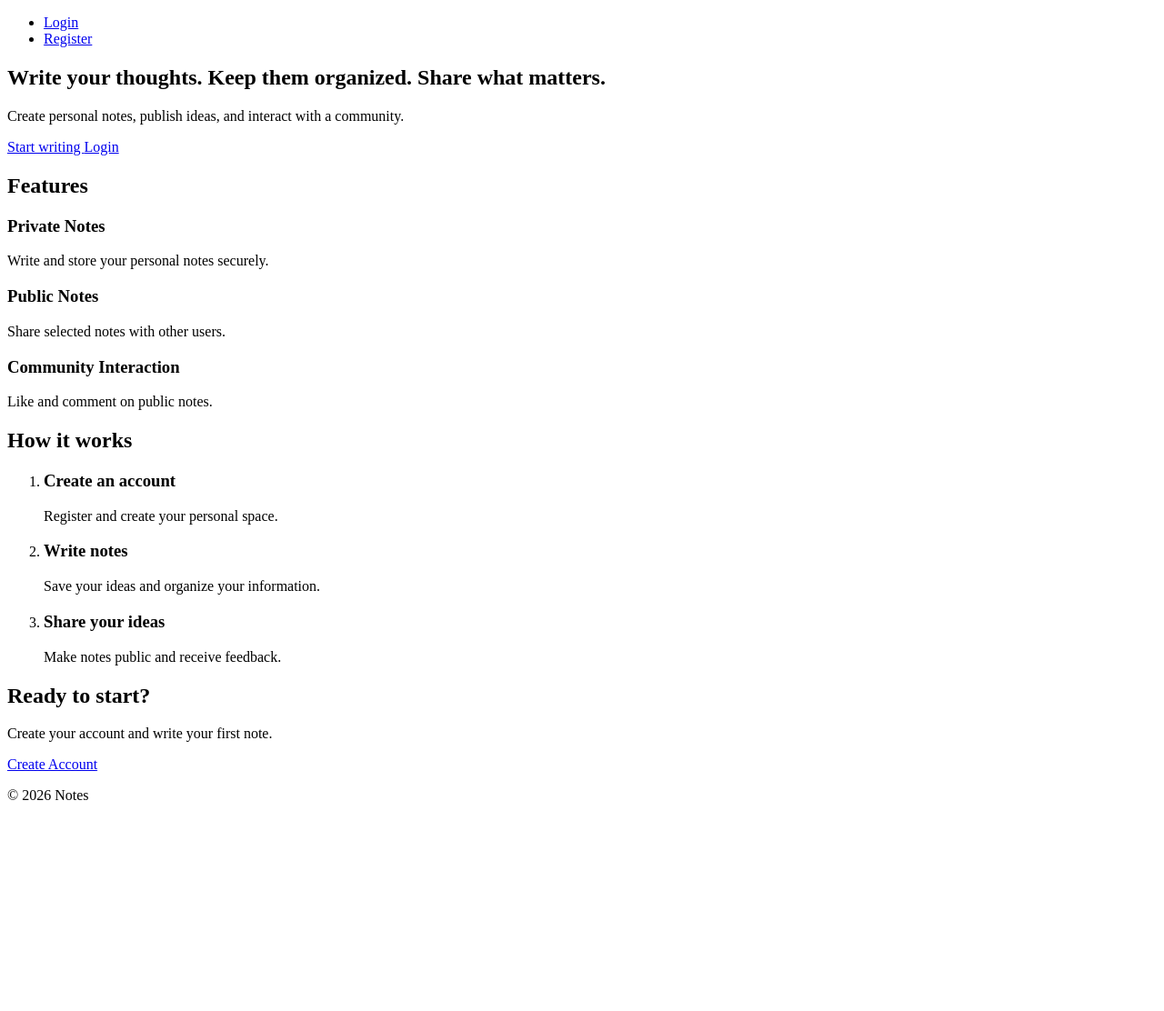
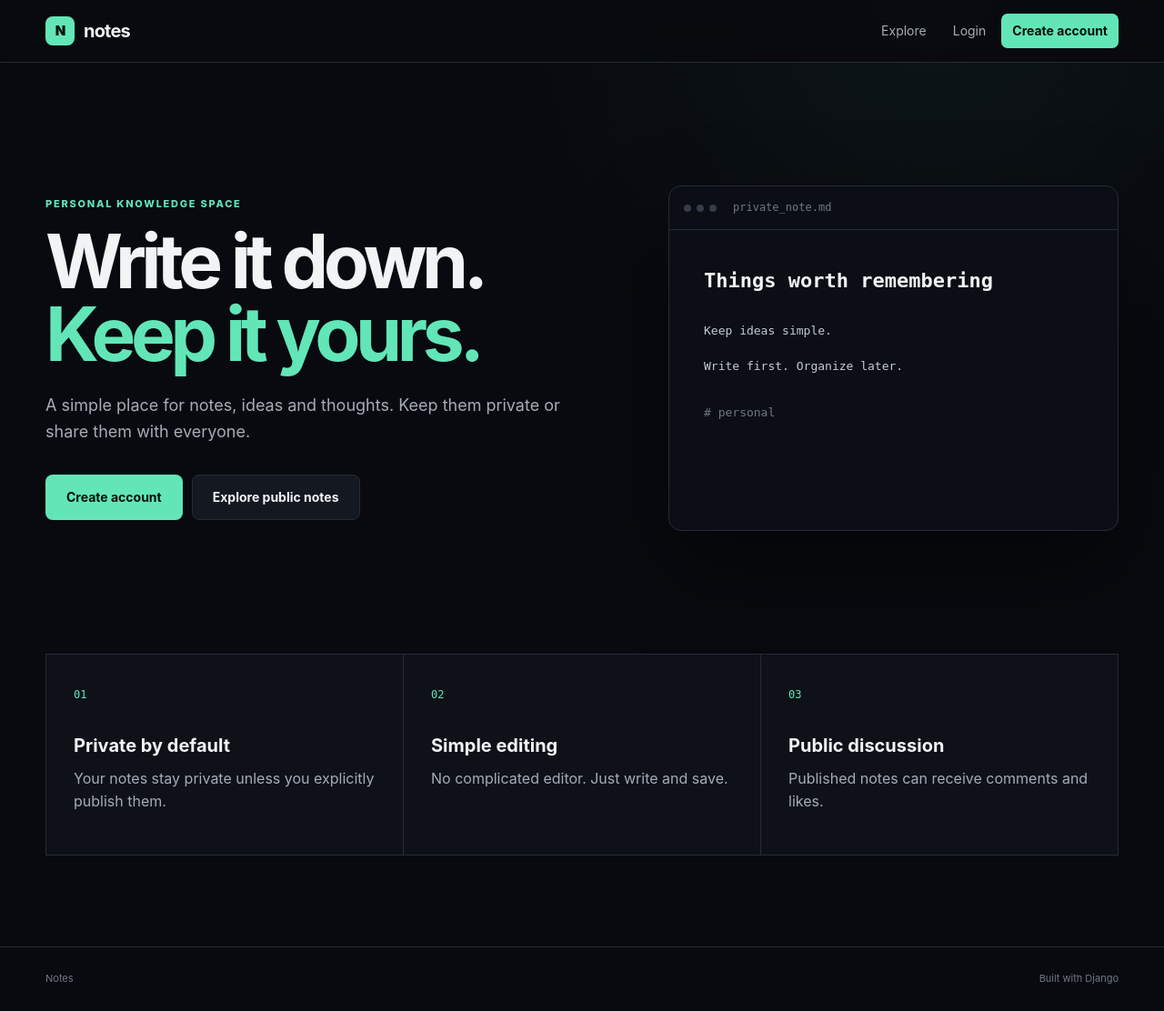
Before and after one commit to echo-dv/Note-app, a Django app: page / in a window 1280 px wide. Shown: the whole page at 91% size. Before the commit the page ends 880 px from the top, so only its background shows below. Run offline with Django 5.2, Linux system fonts and the light colour scheme.

Commit message:
feat(landing): redesign landing page

```diff
--- a/landing/templates/landing/landing_page.html
+++ b/landing/templates/landing/landing_page.html
@@ -1,129 +1,34 @@
-{% load static %}
-
-<!DOCTYPE html>
-<html lang="en">
-
-<head>
-    <meta charset="UTF-8">
-    <meta name="viewport" content="width=device-width, initial-scale=1.0">
-
-    <title>Notes - Write and Share Ideas</title>
-
-    <meta name="description" content="Create private notes, share ideas and interact with others.">
-</head>
-
-<body>
-    <header>
-        <nav>
-            <ul>
-                <li>
-                    <a href="{% url 'accounts:login' %}">
-                        Login
-                    </a>
-                </li>
-                <li>
-                    <a href="{% url 'accounts:register' %}">
-                        Register
-                    </a>
-                </li>
-            </ul>
-        </nav>
-    </header>
-    <main>
-        <section>
-            <h1>
-                Write your thoughts.
-                Keep them organized.
-                Share what matters.
-            </h1>
-            <p>
-                Create personal notes, publish ideas,
-                and interact with a community.
-            </p>
-            <a href="{% url 'accounts:register' %}">
-                Start writing
-            </a>
-            <a href="{% url 'accounts:login' %}">
-                Login
-            </a>
-        </section>
-        <section>
-            <h2>
-                Features
-            </h2>
-            <article>
-                <h3>
-                    Private Notes
-                </h3>
-                <p>
-                    Write and store your personal notes securely.
-                </p>
-            </article>
-            <article>
-                <h3>
-                    Public Notes
-                </h3>
-                <p>
-                    Share selected notes with other users.
-                </p>
-            </article>
-            <article>
-                <h3>
-                    Community Interaction
-                </h3>
-                <p>
-                    Like and comment on public notes.
-                </p>
-            </article>
-        </section>
-        <section>
-            <h2>
-                How it works
-            </h2>
-            <ol>
-                <li>
-                    <h3>
-                        Create an account
-                    </h3>
-                    <p>
-                        Register and create your personal space.
-                    </p>
-                </li>
-                <li>
-                    <h3>
-                        Write notes
-                    </h3>
-                    <p>
-                        Save your ideas and organize your information.
-                    </p>
-                </li>
-                <li>
-                    <h3>
-                        Share your ideas
-                    </h3>
-                    <p>
-                        Make notes public and receive feedback.
-                    </p>
-                </li>
-            </ol>
-        </section>
-        <section>
-            <h2>
-                Ready to start?
-            </h2>
-            <p>
-                Create your account and write your first note.
-            </p>
-            <a href="{% url 'accounts:register' %}">
-                Create Account
-            </a>
-        </section>
-    </main>
-    <footer>
-        <p>
-            © {% now "Y" %} Notes
-        </p>
-    </footer>
-</body>
-
-</html>
+{% extends "base.html" %}
+{% block title %}Notes · Write what matters{% endblock %}
+{% block content %}
+<section class="landing">
+    <div class="landing-content">
+        <div class="eyebrow">PERSONAL KNOWLEDGE SPACE</div>
+        <h1>Write it down.<span>Keep it yours.</span></h1>
+        <p class="landing-description">A simple place for notes, ideas and thoughts. Keep them private or share them with everyone.</p>
+        <div class="landing-actions">
+            <a href="{% url 'accounts:register' %}" class="button button-primary button-large">Create account</a>
+            <a href="{% url 'notes:public_feed' %}" class="button button-secondary button-large">Explore public notes</a>
+        </div>
+    </div>
+    <div class="landing-card">
+        <div class="fake-window">
+            <div class="fake-window-header">
+                <div class="window-dots"><span></span><span></span><span></span></div>
+                <span>private_note.md</span>
+            </div>
+            <div class="fake-window-body">
+                <div class="fake-line fake-line-title">Things worth remembering</div>
+                <div class="fake-line">Keep ideas simple.</div>
+                <div class="fake-line">Write first. Organize later.</div>
+                <div class="fake-line fake-line-muted"># personal</div>
+            </div>
+        </div>
+    </div>
+</section>
+<section class="landing-features">
+    <article><span class="feature-number">01</span><h2>Private by default</h2><p>Your notes stay private unless you explicitly publish them.</p></article>
+    <article><span class="feature-number">02</span><h2>Simple editing</h2><p>No complicated editor. Just write and save.</p></article>
+    <article><span class="feature-number">03</span><h2>Public discussion</h2><p>Published notes can receive comments and likes.</p></article>
+</section>
+{% endblock %}
```
